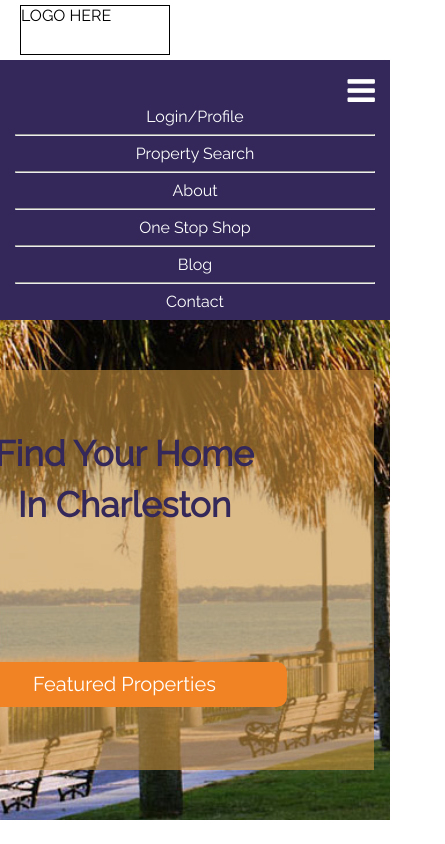
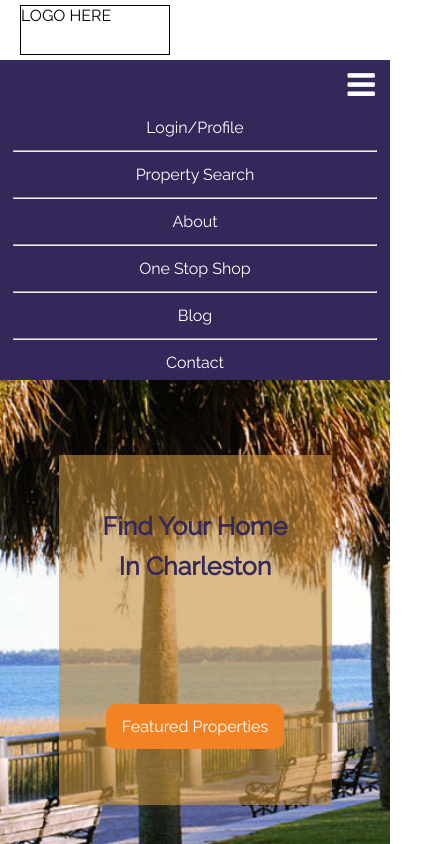
Before and after one commit to erinmeyers88/stanStyling, a plain HTML site: page index.html in a window 390 px wide. Both pictures are taken after a click on the element 361 px from the left and 89 px from the top of the page. Shown: the top 844 px of the page, 445 px wide, since content can reach past the window. Drawn offline with nearby package versions, Linux system fonts and the light colour scheme.

Commit message:
fixed mobile nav and made home page reponsive.

```diff
--- a/index.html
+++ b/index.html
@@ -4,6 +4,7 @@
 <head>
 	<meta charset="UTF-8">
 	<title>Document</title>
+	<meta name="viewport" content="width=device-width, initial-scale=1">
 	<link rel="stylesheet" href="https://maxcdn.bootstrapcdn.com/font-awesome/4.5.0/css/font-awesome.min.css">
 	<link href='https://fonts.googleapis.com/css?family=Raleway' rel='stylesheet' type='text/css'>
 	<link rel="stylesheet" href="mystyles.css">
@@ -19,11 +20,6 @@
 	<nav>
 		<div class="menuLogo"><i class="fa fa-bars fa-2x"></i></div>
 
-		<a href="/login.html" class="loginMobile">
-			<div>
-				<h4 class="navText">Login/Profile</h4></div>
-		</a>
-		<hr class="navHr">
 		<a href="/property-search.html" class="navDiv">
 			<div>
 				<h4 class="navText">Property Search</h4></div>
@@ -52,6 +48,40 @@
 
 
 	</nav>
+
+	<div class="mobileNav">
+
+		<a href="/login.html">
+			<div>
+				<h4 class="navText">Login/Profile</h4></div>
+		</a>
+		<hr>
+		<a href="/property-search.html" >
+			<div>
+				<h4 class="navText">Property Search</h4></div>
+		</a>
+		<hr>
+		<a href="about.html">
+			<div>
+				<h4 class="navText">About</h4></div>
+		</a>
+		<hr>
+		<a href="http://www.agentowned.com/one-stop-shop.html" target="_blank">
+			<div>
+				<h4 class="navText">One Stop Shop</h4></div>
+		</a>
+		<hr>
+		<a href="/blog.html">
+			<div>
+				<h4 class="navText">Blog</h4></div>
+		</a>
+		<hr>
+		<a href="/contact.html">
+			<div>
+				<h4 class="navText">Contact</h4></div>
+		</a>
+	</div>
+
 	<content>
 		<div class="homeTop">
 			<!--<img src="palms-park.jpg">-->
@@ -65,17 +95,16 @@
 
 		</div>
 		<div class="homeMiddle">
+
+
 			<div class="highlight">
 				<i class="fa fa-search fa-3x"></i>
-				<h2>Quick Search</h2>
+				<h2>Experience</h2>
 				<div class="pStandard">
 					<p>Lorem ipsum dolor sit amet, nec feugiat volutpat mollis sed aut, ipsum eget fusce hac, eget dictum ut. Tempor morbi,
 						sit eu vestibulum curae culpa sapien mollis.</p>
 				</div>
-				<div class="highlightLogo">
-					<div class="quickSearchButton">
-						<h4>Search Now</h4></div>
-				</div>
+				<div class="highlightLogo"><img src="agentOwnedLogo.png" alt=""></div>
 			</div>
 			<hr>
 			<div class="highlight">
@@ -95,8 +124,12 @@
 					<p>Lorem ipsum dolor sit amet, nec feugiat volutpat mollis sed aut, ipsum eget fusce hac, eget dictum ut. Tempor morbi,
 						sit eu vestibulum curae culpa sapien mollis.</p>
 				</div>
-				<div class="highlightLogo"><img src="agentOwnedLogo.png" alt=""></div>
+				<div class="highlightLogo">
+					<div class="quickSearchButton">
+						<h4>Search Now</h4></div>
+				</div>
 			</div>
+
 		</div>
 
 
@@ -105,7 +138,7 @@
 		<div class="footerIcons">
 			<a href=""><i class="fa fa-facebook fa-lg"></i></a>
 			<a href=""><i class="fa fa-twitter fa-lg"></i></a>
-			<a href="tel:843-670-2835"><i class="fa fa-phone fa-lg"></i><h4>843-670-2835</h4></a>
+			<a href="tel:843-670-2835"><i class="fa fa-phone fa-lg"></i><h4 class="phoneNum">843-670-2835</h4></a>
 			<a href="/contact.html"><i class="fa fa-envelope fa-lg"></i></a>
 			<a href=""><i class="fa fa-rss fa-lg"></i></a>
 		</div>
@@ -115,55 +148,14 @@
 <script>
 	$(".menuLogo").click(function () {
 
-		var menuShowing = document.getElementsByClassName("login");
-
-		 if (menuShowing[0].style.display !== "block") {
-				$("nav").css({
-				"flex-direction": "column",
-				"justify-content": "space-around",
-				"height": "260px",
-				"padding": "15px",
-				});
-				$(".navHr").css({
-				"display": "block",
-				"width": "100%"
-				});
-				$(".navDiv").css({
-				"display": "flex"
-				});
-				$(".loginMobile").css({
-				"display": "flex"
-				});
-				$(".navText").css({
-				"font-size": "16px",
-				});
-		 } else {
-
-
-		 }
-		//  } else {
-		// 	 $("nav").css({
-		// 		"flex-direction": "row",
-		// 		"justify-content": "flex-end",
-		// 		"height": "60px",
-		// 		"padding": "15px",
-		// 		});
-		// 		$(".navDiv").css({
-		// 		"display": "none",
-		// 		});
-		// 		$(".navHr").css({
-		// 		"display": "none",
-		// 		});
-		// 		$(".loginMobile").css({
-		// 		"display": "none",
-		// 		});
-		//  }
-
-
-
-
+		if ($(window).width() < 560) {
+			if ($(".mobileNav").css("display") === "none") {
+			 $(".mobileNav").css("display", "flex");
+		 	} else if ($(".mobileNav").css("display") === "flex") {
+			 $(".mobileNav").css("display", "none");
+		 	}
+		}
 	});
-
 </script>
 
 </html>
--- a/mystyles.css
+++ b/mystyles.css
@@ -94,6 +94,27 @@ nav div {
 }
 
 
+.mobileNav {
+	color: white;
+	background-color: #332859;
+	padding: 3px;
+	display: flex;
+	flex-direction: column;
+	justify-content: space-around;
+	align-items: center;
+	z-index: 500;
+}
+
+.mobileNav div {
+	display: flex;
+	flex-direction: row;
+	padding: 5px;
+}
+
+.mobileNav hr {
+	width: 95%;
+}
+
 .loginMobile {
 	display: none;
 }
@@ -107,6 +128,10 @@ nav div {
 
 .menuLogo i {
 	margin: 0;
+}
+
+.mobileNav {
+	display: none;
 }
 
 .content {
@@ -160,6 +185,7 @@ nav div {
 	align-items: center;
 	background-color: #F28324;
 	cursor: pointer;
+	padding: 5px;
 }
 
 .featuredPropButton:hover {
@@ -277,6 +303,12 @@ footer {
 /*Media queries*/
 
 
+@media (min-width: 560px) {
+	.mobileNav {
+		display: none !important;
+	}
+}
+
 @media (max-width: 954px) {
 
 	.homeMiddle {
@@ -306,6 +338,7 @@ footer {
 
 	h2 {
 		font-size: 25px;
+		text-align: center;
 	}
 
 	h3 {
@@ -314,6 +347,16 @@ footer {
 
 	h4 {
 		font-size: 16px;
+	}
+
+	.homeTop {
+		justify-content: center;
+	}
+
+	.topRight {
+		margin-right: 0;
+		height: 70%;
+		width: 70%;
 	}
 
 }
@@ -341,16 +384,17 @@ footer {
 	}
 
 	nav {
-		height: 60px;
+		height: 50px;
 		justify-content: flex-end;
 		align-items: center;
 		padding:15px;
 	}
 
+	.phoneNum {
+		display: none;
+	}
 	.menuLogo {
 		display: flex;
-		align-self: flex-end;
-		/*margin: 5px;*/
 	}
 
 	.navDiv {
@@ -362,3 +406,30 @@ footer {
 	}
 
 }
+
+
+@media (max-width: 460px) {
+
+	h1 {
+		font-size: 25px;
+	}
+
+	h2 {
+		font-size: 25px;
+	}
+
+	h3 {
+		font-size: 16px;
+	}
+
+	h4 {
+		font-size: 16px;
+	}
+
+	.quickSearchButton {
+	height: 45px;
+	margin: 5px;
+	width: 120px;
+}
+
+}
```
Also changed, not shown: 1 other file.
